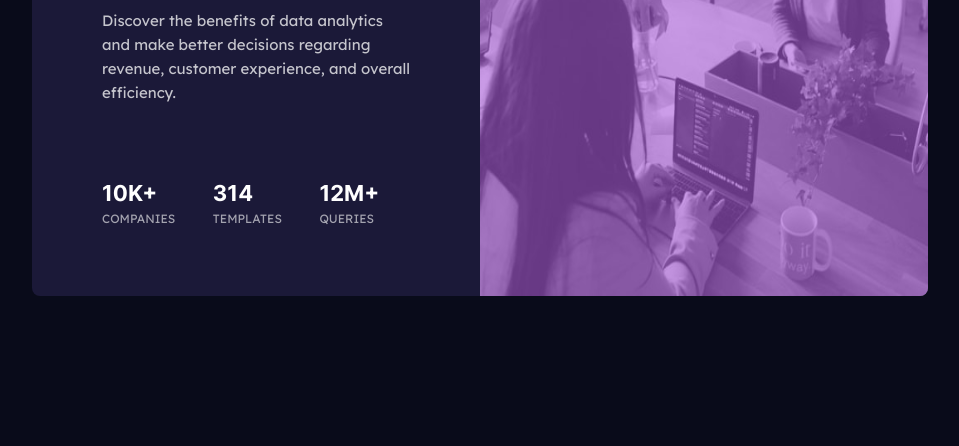
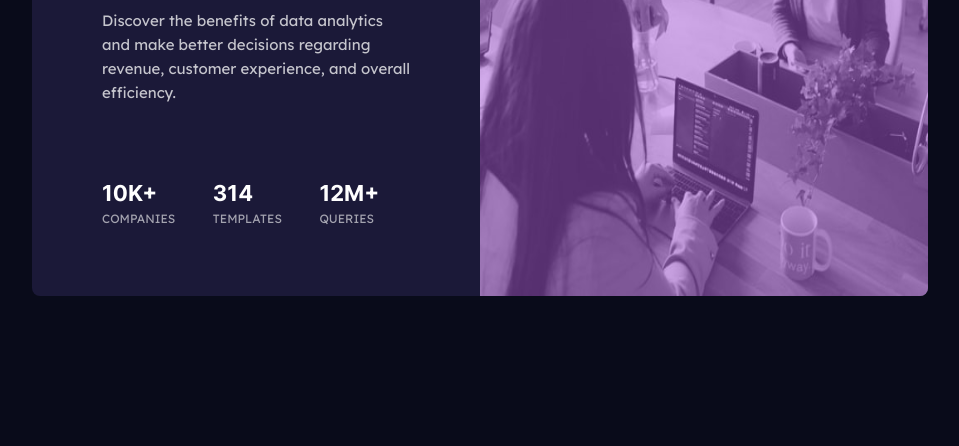
Before and after one commit to merhanmostafa47/Stats-preview-card-component, a plain HTML site: page index.html in a window 1280 px wide. Shown: the part 354-800 px from the top of the page, without its empty margins (160-1119 px from the left). Drawn offline with Linux system fonts and the light colour scheme.

Commit message:
Add filter to the image

```diff
--- a/css/style.css
+++ b/css/style.css
@@ -68,7 +68,8 @@ main {
     top: 0;
     left: 0;
     z-index: 1;
-    background: rgb(170 92 219 / 60%);
+    background: rgb(170 92 219 / 50%);
+    ilter: saturate(1.5);
 }
 
 .card__image {
```
